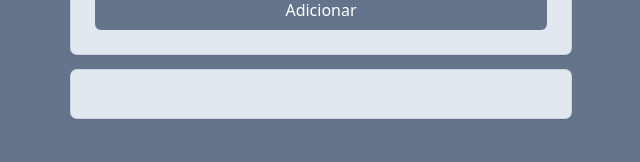
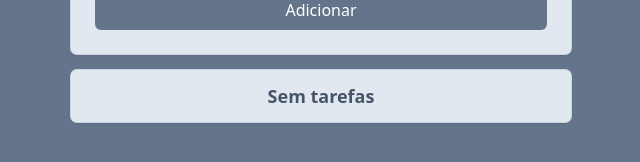
Before and after one commit to hector-oliveira/task-manager, a React (Vite) app: page / in a window 1280 px wide. Shown: the part 242-404 px from the top of the page, without its empty margins (319-959 px from the left). Built offline with nearby package versions, Linux system fonts and the light colour scheme.

Commit message:
improve: renderTasks in TaskList

```diff
--- a/src/components/task-list.tsx
+++ b/src/components/task-list.tsx
@@ -11,8 +11,14 @@ export interface TaskListComponentProps {
 function TaskList({ tasks, onUpdate, onDelete }: TaskListComponentProps) {
   const { handleSeeTaskDetails } = useTaskList();
   return (
-    <ul className="space-y-4 p-6 bg-slate-200 rounded-md shadow ring-1 ring-slate-300">
-      {renderTasks({ handleSeeTaskDetails, onDelete, onUpdate, tasks })}
+    <ul className="space-y-4 p-3 bg-slate-200 rounded-md shadow ring-1 ring-slate-300">
+      {tasks.length > 0 ? (
+        renderTasks({ tasks, onUpdate, onDelete, handleSeeTaskDetails })
+      ) : (
+        <p className="text-slate-600 text-lg font-bold text-center">
+          Sem tarefas
+        </p>
+      )}
     </ul>
   );
 }
```
